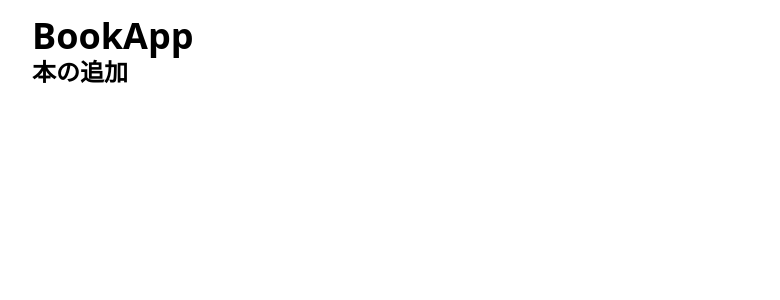
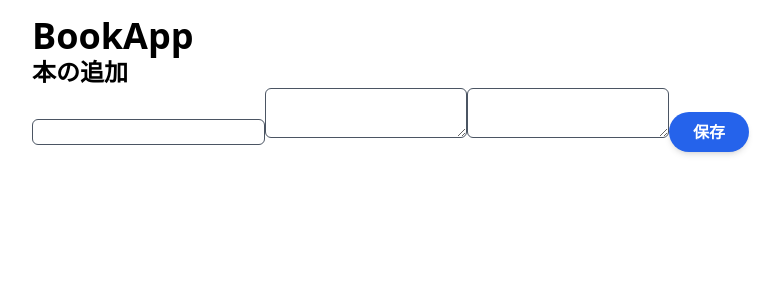
Before and after one commit to natsukikokubu/BookApp, a Next.js app: page /new in a window 1280 px wide. Shown: the top 300 px of the page, without its empty margins (0-780 px from the left). Built offline with nearby package versions, Linux system fonts and the light colour scheme.

Commit message:
form追加

```diff
--- /dev/null
+++ b/components/index.ts
@@ -0,0 +1 @@
+export { Button } from "./button";
--- a/pages/new.tsx
+++ b/pages/new.tsx
@@ -1,9 +1,37 @@
+import { Button } from "@/components";
+import { format } from "path";
+import { FormEvent } from "react";
+
 export default function New() {
+  const handleSubmit = (e: FormEvent<HTMLFormElement>) => {
+    e.preventDefault();
+    const form = new FormData(e.target as HTMLFormElement);
+    const title = form.get("title");
+    const summary = form.get("summary");
+    const comment = form.get("comment");
+
+    console.log({ title, summary, comment });
+  };
   return (
     <main className="py-4 px-8">
       <h1 className="text-4xl font-bold">BookApp</h1>
-
       <h2 className="text-2xl font-bold">本の追加</h2>
+      <div>
+        <form onSubmit={handleSubmit}>
+          <input name="title" className="border border-gray-600 rounded-md" />
+          <textarea
+            name="summary"
+            className="border border-gray-600 rounded-md"
+          />
+          <textarea
+            name="comment"
+            className="border border-gray-600 rounded-md"
+          />
+          <Button size="md" type="submit">
+            保存
+          </Button>
+        </form>
+      </div>
     </main>
   );
 }
```
